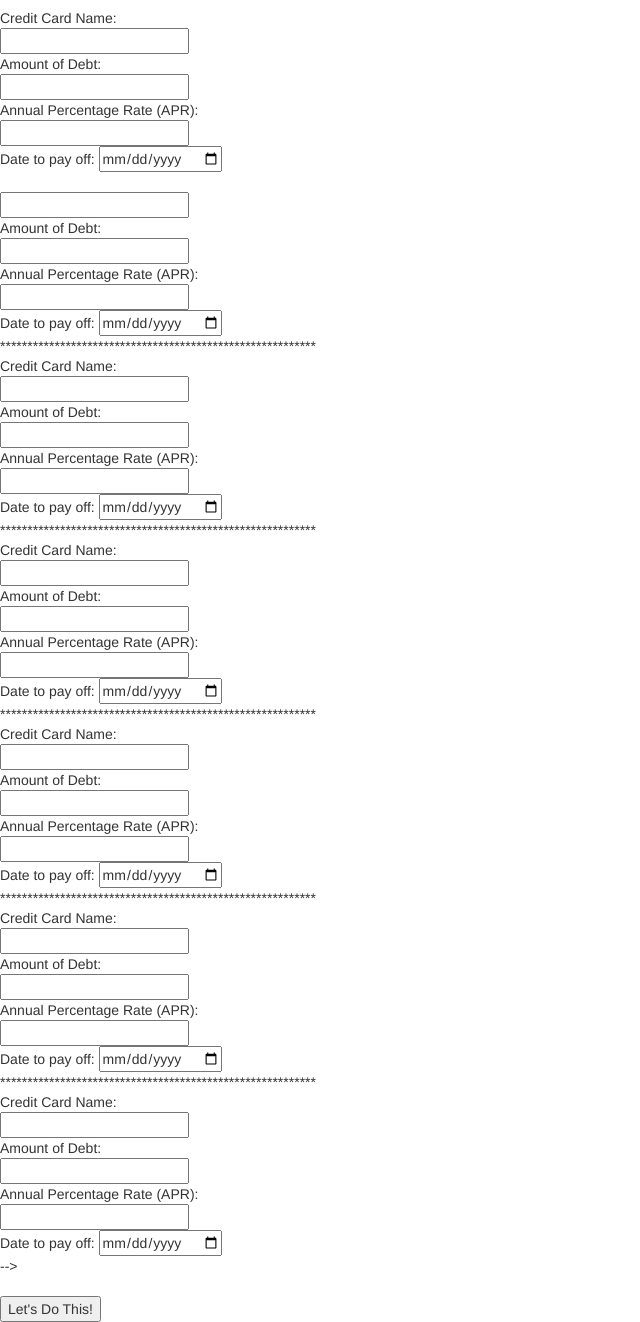
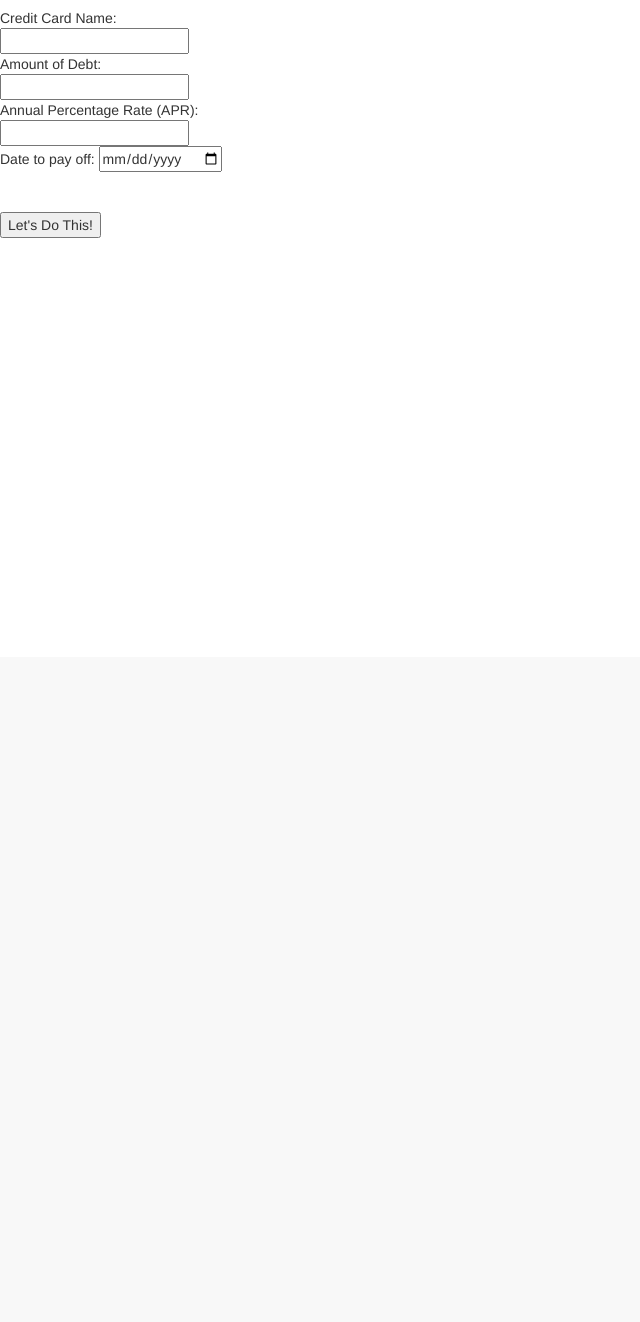
Before and after one commit to amp5/Ikura, a Flask app: page /card_submission in a window 1280 px wide. Shown: the part 143-1465 px from the top of the page, without its empty margins (0-640 px from the left). After the commit the page ends 381 px from the top, so only its background shows below. Run offline with Flask 2, Linux system fonts and the light colour scheme; some libraries are stand-ins or nearby versions.

Commit message:
Adding features to skeleton to allow data to flow from html to server. Completed user login, subscribe and logout.

```diff
--- a/server.py
+++ b/server.py
@@ -5,13 +5,13 @@ from jinja2 import StrictUndefined
 from flask import Flask, render_template, redirect, request, flash, session
 from flask_debugtoolbar import DebugToolbarExtension
 from flask_bootstrap import Bootstrap
-from model import connect_to_db
+from model import connect_to_db, db, User
 
 app = Flask(__name__)
 Bootstrap(app)
 
 # Required to use Flask sessions and the debug toolbar
-app.secret_key = "ABC"
+app.secret_key = "AcBbCa"
 
 # Normally, if you use an undefined variable in Jinja2, it fails silently.
 # This is horrible. Fix this so that, instead, it raises an error.
@@ -34,19 +34,21 @@ def card_submission():
 # LEFT OFF HERE
 # *******************************************************
 
-@app.route('/send_card_submission')
-def card_submission():
-	"""Sends user inputted information to calculations.py"""
+#TODO - have user's entered in info display on next page which is dashboards
 
-	name_1 = request.form["card1_name"]
-	debt_1 = request.form["card1_debt"]
-	apr_1 = request.form["card1_apr"]
-	date_1 = request.form["card1_date"]
+# @app.route('/send_card_submission/')
+# def card_submission():
+# 	"""Sends user inputted information to calculations.py"""
+
+# 	name_1 = request.form["card1_name"]
+# 	debt_1 = request.form["card1_debt"]
+# 	apr_1 = request.form["card1_apr"]
+# 	date_1 = request.form["card1_date"]
 
 
-	return render_template("dashboard.html")
+# 	return render_template("dashboard.html")
 
-
+#TODO - have user's entered in info display from send_card_submission
 @app.route('/dashboard')
 def dashboard():
 	"""Displays calculations and visualizations for credit cards"""
@@ -54,6 +56,9 @@ def dashboard():
 	return render_template("dashboard.html")
 
 
+
+###############################################################
+# Login & Signup #
 
 
 @app.route('/to_login')
@@ -72,30 +77,32 @@ def login():
     print "This is the email", email
     print "This is the password", password
 
- # TODO: DO THIS PART LATER
-    # user = User.query.filter_by(email=email, password=password).first()
 
-    # # If email/password combo is not found?
+    user = User.query.filter_by(email=email, password=password).first()
 
-    # if user == None:
-    #     flash( """Hey there! That email and/or password is not in our database.
-    #         Try again? Or signup!""")
-    #     return redirect('/to_login')
+    print "This is the user", user
 
-    # if 'user_id' in session:
-    #     print "This is before login", session
-    #     del session['user_id']
-    #     print "This is after del", session
+    # If email/password combo is not found?
 
-    #     session['user_id'] = user.user_id
-    #     print "This is after login", session
-    #     flash("You are logged in!")
-    # else:
-    #     session['user_id'] = user.user_id
-    #     flash("You have successfully logged in!")
+    if user == None:
+        flash( """Hey there! That email and/or password is not in our database.
+            Try again? Or signup!""")
+        return redirect('/to_login')
 
-    # print "*"*30
-    # print "This is our current session", session
+    if 'user_id' in session:
+        print "This is before login", session
+        del session['user_id']
+        print "This is after del", session
+
+        session['user_id'] = user.user_id
+        print "This is after login", session
+        flash("You are logged in!")
+    else:
+        session['user_id'] = user.user_id
+        flash("You have successfully logged in!")
+
+    print "*"*30
+    print "This is our current session", session
     return redirect("/")
 
 @app.route('/logout')
@@ -104,15 +111,13 @@ def logout():
 
     print "This should log them out"
 
- # TODO: DO THIS PART LATER
-
-    # print "This is before logout", session
-    # if session == {}:
-    #     flash("You are not logged in")
-    #     return redirect('/to_login')
-    # del session['user_id']
-    # print "This is after", session
-    # flash("You have successfully logged out.")
+    print "This is before logout", session
+    if session == {}:
+        flash("You are not logged in")
+        return redirect('/to_login')
+    del session['user_id']
+    print "This is after", session
+    flash("You have successfully logged out.")
     return redirect("/")
 
 
@@ -127,28 +132,26 @@ def signup():
     email = request.form["email_input"]
     password = request.form["password_input"]
 
- # TODO: DO THIS PART LATER
-    # print "This is the email", email
-    # print "This is the password", password
 
-    # user = User.query.filter_by(email=email).first()
-    # # If there is already a user with that email?
+    print "This is the email", email
+    print "This is the password", password
 
-    # if user != None:
-    #     flash("Woah there buddy. That email is taken. Sorry :( ")
-    #     flash("Did you mean to log in instead?")
+    user = User.query.filter_by(email=email).first()
+    # If there is already a user with that email?
 
-    # else:
-    #     new_user = User(email = email,
-    #                 password = password,
-    #                 age = age,
-    #                 zipcode = zipcode)
+    if user != None:
+        flash("Woah there buddy. That email is taken.")
+        flash("Did you mean to log in instead?")
 
-    #     db.session.add(new_user)
+    else:
+        new_user = User(email = email,
+                    password = password)
 
-    #     db.session.commit()
+        db.session.add(new_user)
 
-    #     flash("Thank you for signing up for Judgemental Eye!")
+        db.session.commit()
+
+        flash("Thank you for signing up for Ikura!")
 
     return render_template("login.html", email= email, password=password)
 
@@ -165,3 +168,8 @@ if __name__ == "__main__":
     DebugToolbarExtension(app)
 
     app.run()
+
+
+#***************** # Notes # ***********************
+
+# interactive debugger for Flask must never be used on production machines!!
--- a/templates/base.html
+++ b/templates/base.html
@@ -29,6 +29,11 @@
       </div><!-- /.container-fluid -->
     </nav>
 
+
+    {% for message in get_flashed_messages() %}
+            <li>{{ message }}</li>
+    {% endfor %}
+
     {% block content %}
     {% endblock %}
 
--- a/templates/card_submission.html
+++ b/templates/card_submission.html
@@ -29,30 +29,30 @@
 	<br>
 
  	 Credit Card Name:
-    	 <!-- insert little 'i' comments here to explain stuff -->
+    	 insert little 'i' comments here to explain stuff
     <br>
     	<input type="text" name="card2_name" required>
     <br>
     	Amount of Debt:
-    <br>
-    	<input type="number" name="card2_debt" required>
+    <br> -->
+    	<!-- <input type="number" name="card2_debt" required>
     <br>
     	Annual Percentage Rate (APR):
     <br>
     	<input type="number" name="card2_apr" required>
-    <br>
+    <br> -->
     	<!-- Have this one be optional. Useful for 0% apr. Have logic for this one. If apr == 0 then display. -->
     	<!-- In case I want to implement this in JS: http://stackoverflow.com/questions/6982692/html5-input-type-date-default-value-to-today -->
-    	Date to pay off:
+    	<!-- Date to pay off:
 	  	<input type="date" name="card2_date" min="2015-05-10">
 
 	<br>
 	**********************************************************
 	<br>
 
- 	 Credit Card Name:
+ 	 Credit Card Name: -->
     	 <!-- insert little 'i' comments here to explain stuff -->
-    <br>
+   <!--  <br>
     	<input type="text" name="card3_name" required>
     <br>
     	Amount of Debt:
@@ -62,19 +62,19 @@
     	Annual Percentage Rate (APR):
     <br>
     	<input type="number" name="card3_apr" required>
-    <br>
+    <br> -->
     	<!-- Have this one be optional. Useful for 0% apr. Have logic for this one. If apr == 0 then display. -->
     	<!-- In case I want to implement this in JS: http://stackoverflow.com/questions/6982692/html5-input-type-date-default-value-to-today -->
-    	Date to pay off:
+    	<!-- Date to pay off:
 	  	<input type="date" name="card3_date" min="2015-05-10">
 
 	<br>
 	**********************************************************
 	<br>
 
- 	 Credit Card Name:
+ 	 Credit Card Name: -->
     	 <!-- insert little 'i' comments here to explain stuff -->
-    <br>
+    <!-- <br>
     	<input type="text" name="card4_name" required>
     <br>
     	Amount of Debt:
@@ -84,19 +84,19 @@
     	Annual Percentage Rate (APR):
     <br>
     	<input type="number" name="card4_apr" required>
-    <br>
+    <br> -->
     	<!-- Have this one be optional. Useful for 0% apr. Have logic for this one. If apr == 0 then display. -->
     	<!-- In case I want to implement this in JS: http://stackoverflow.com/questions/6982692/html5-input-type-date-default-value-to-today -->
-    	Date to pay off:
+    	<!-- Date to pay off:
 	  	<input type="date" name="card4_date" min="2015-05-10">
 
 	<br>
 	**********************************************************
 	<br>
-
- 	 Credit Card Name:
+ -->
+ 	 <!-- Credit Card Name: -->
     	 <!-- insert little 'i' comments here to explain stuff -->
-    <br>
+    <!-- <br>
     	<input type="text" name="card5_name" required>
     <br>
     	Amount of Debt:
@@ -106,19 +106,19 @@
     	Annual Percentage Rate (APR):
     <br>
     	<input type="number" name="card5_apr" required>
-    <br>
+    <br> -->
     	<!-- Have this one be optional. Useful for 0% apr. Have logic for this one. If apr == 0 then display. -->
     	<!-- In case I want to implement this in JS: http://stackoverflow.com/questions/6982692/html5-input-type-date-default-value-to-today -->
-    	Date to pay off:
+    	<!-- Date to pay off:
 	  	<input type="date" name="card5_date" min="2015-05-10">
 
 	<br>
 	**********************************************************
 	<br>
 
- 	 Credit Card Name:
+ 	 Credit Card Name: -->
     	 <!-- insert little 'i' comments here to explain stuff -->
-    <br>
+    <!-- <br>
     	<input type="text" name="card6_name" required>
     <br>
     	Amount of Debt:
@@ -128,19 +128,19 @@
     	Annual Percentage Rate (APR):
     <br>
     	<input type="number" name="card6_apr" required>
-    <br>
+    <br> -->
     	<!-- Have this one be optional. Useful for 0% apr. Have logic for this one. If apr == 0 then display. -->
     	<!-- In case I want to implement this in JS: http://stackoverflow.com/questions/6982692/html5-input-type-date-default-value-to-today -->
-    	Date to pay off:
+    	<!-- Date to pay off:
 	  	<input type="date" name="card6_date" min="2015-05-10">
 
 	<br>
 	**********************************************************
 	<br>
 
- 	 Credit Card Name:
+ 	 Credit Card Name: -->
     	 <!-- insert little 'i' comments here to explain stuff -->
-    <br>
+    <!-- <br>
     	<input type="text" name="card7_name" required>
     <br>
     	Amount of Debt:
@@ -150,10 +150,10 @@
     	Annual Percentage Rate (APR):
     <br>
     	<input type="number" name="card7_apr" required>
-    <br>
+    <br> -->
     	<!-- Have this one be optional. Useful for 0% apr. Have logic for this one. If apr == 0 then display. -->
     	<!-- In case I want to implement this in JS: http://stackoverflow.com/questions/6982692/html5-input-type-date-default-value-to-today -->
-    	Date to pay off:
+    	<!-- Date to pay off:
 	  	<input type="date" name="card7_date" min="2015-05-10">
 	<br>   -->
 
--- a/templates/login.html
+++ b/templates/login.html
@@ -21,4 +21,6 @@
 
 
 
+
+
 {% endblock %}
```
Also changed, not shown: model.py (+28 -1 lines), ikura.db (added), 1 other file.
